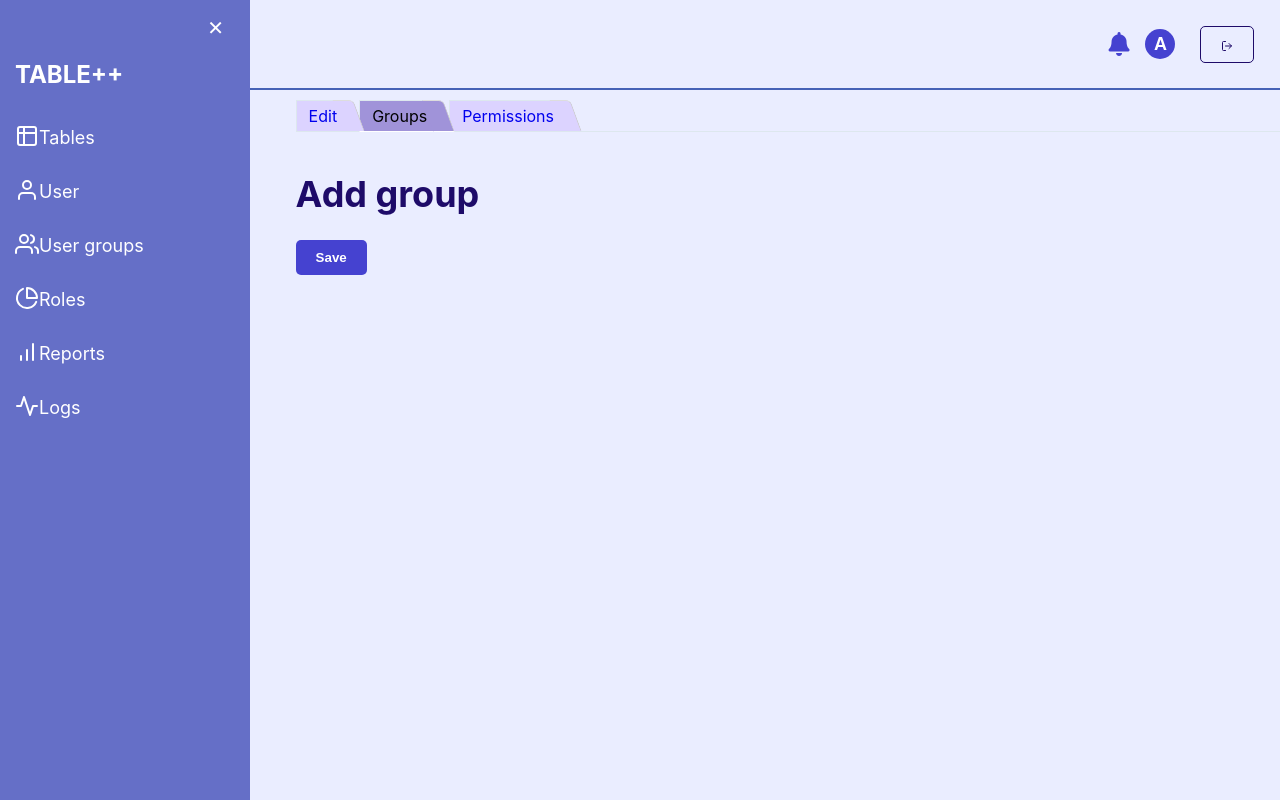
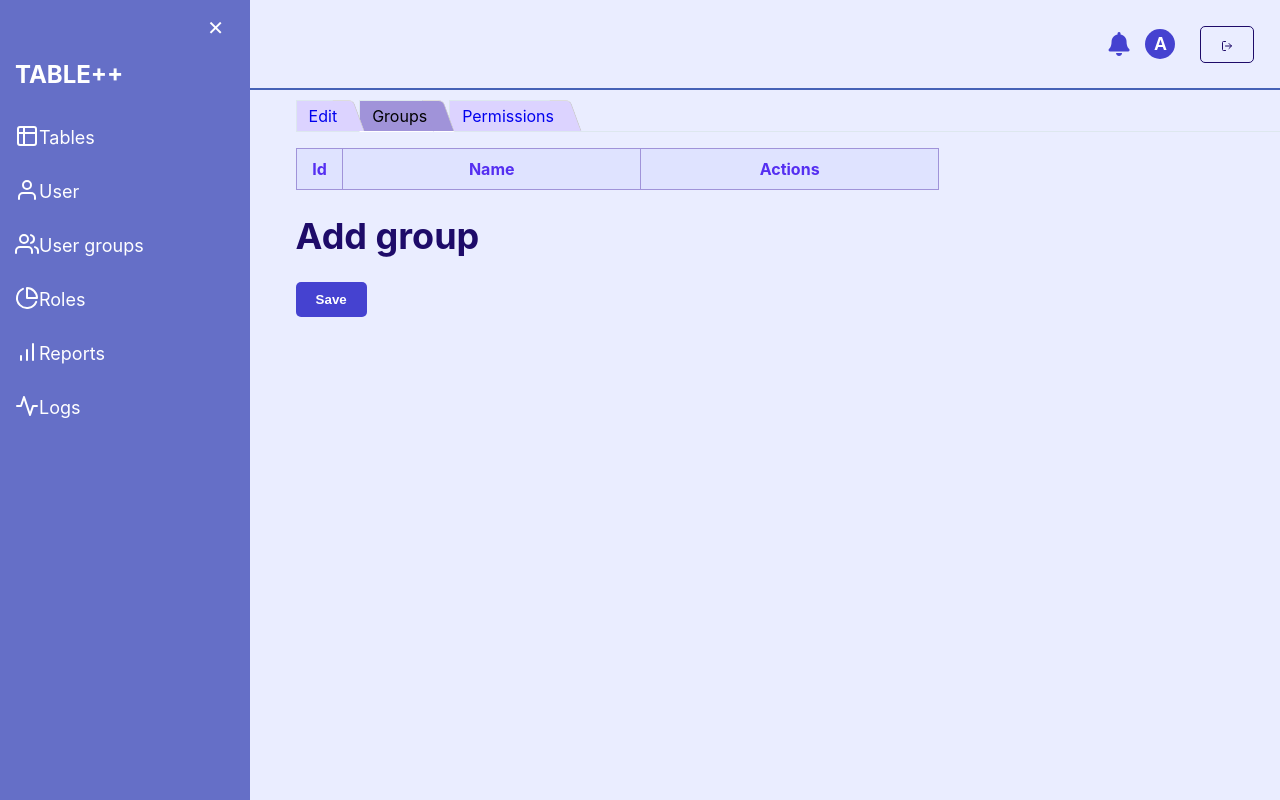
Before and after one commit to Zhukowych/tablepp, a Django app: page /user/1/edit/groups/ in a window 1280 px wide. Run offline with Django 5.2, Linux system fonts and the light colour scheme; the visitor is signed in with stand-in values (Sample User, id 1); data comes from the database, SQL or seed files in the repository; lists and menus that the app fills with data are empty; some libraries are stand-ins or nearby versions.

Commit message:
tables for groups list

```diff
--- a/apps/user/templates/user/user_group_update_form.html
+++ b/apps/user/templates/user/user_group_update_form.html
@@ -5,9 +5,22 @@
 
     <style>
 
-        .input-field {
-            width:20%;
+        table {
+            width: 35%;
         }
+        .object-list-container {
+            width: 65%;
+        }
+
+        a {
+            text-decoration: none;
+        }
+        td {
+            vertical-align: middle;
+        }
+
+
+
 
     </style>
 
@@ -17,24 +30,43 @@
 
     {% include "user/user_tabs.html" %}
 
-    <table>
 
-        {% for group in groups %}
-            <tr>
-                <td style = "border: 1px solid black;">{{ group.pk }}</td>
-                <td style = "border: 1px solid black;">{{ group.name }}</td>
-                <td><a href="{{ url('delete_user_from_group', args=[object.pk, group.pk]) }}">Delete from this group</a></td>
-            </tr>
-        {% endfor %}
-    </table>
 
-    <form action="" method="post">
+    <div class="object-list-container">
+    <div class="table-temp">
 
+            <table class="wide">
+                <thead>
+                    <tr>
+                        <th class="abbr">Id</th>
+                        <th >Name</th>
+                        <th>Actions</th>
+                    </tr>
+                </thead>
+                <tbody>
+                    {% for group in groups %}
+                        <tr>
+                            <td>{{group.pk}}</td>
+                            <td><a href="{{ url('update_user', args=[object.pk]) }}">{{group.name}}</a></td>
+                            <td><button class="delete-btn small" type="button"><a href="{{ url('delete_user_from_group', args=[object.pk, group.pk]) }}">Delete from this group</a></button></td>
+
+                        </tr>
+                    {% endfor %}
+                </tbody>
+            </table>
+
+        </div>
+    </div>
+<form action="" method="post">
         <input type="hidden" name="csrfmiddlewaretoken" value="{{ csrf_token }}">
         <h1>Add group</h1>
         {{ form }}
         <button type="submit" class="create-table-btn" value="update">Save</button>
     </form>
 
+</div>
+
+
+
 
 {% endblock %}
```
